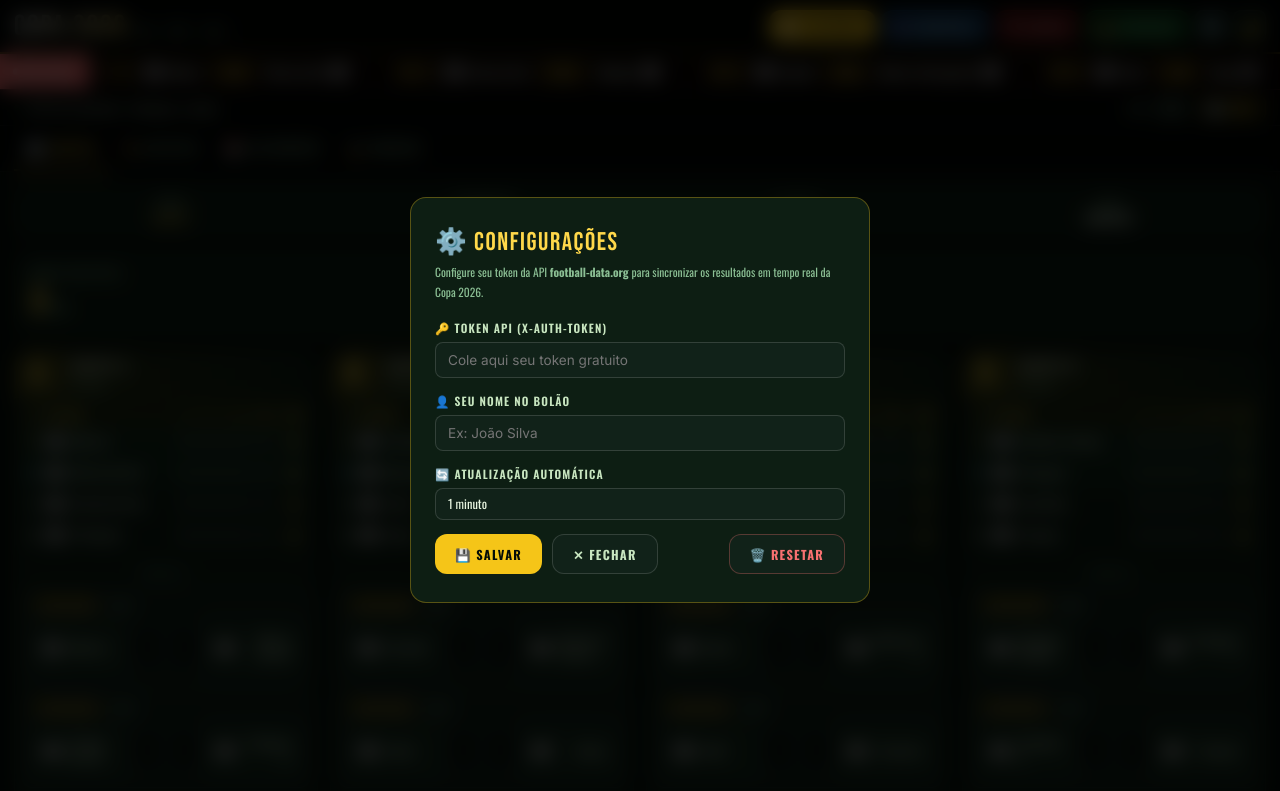
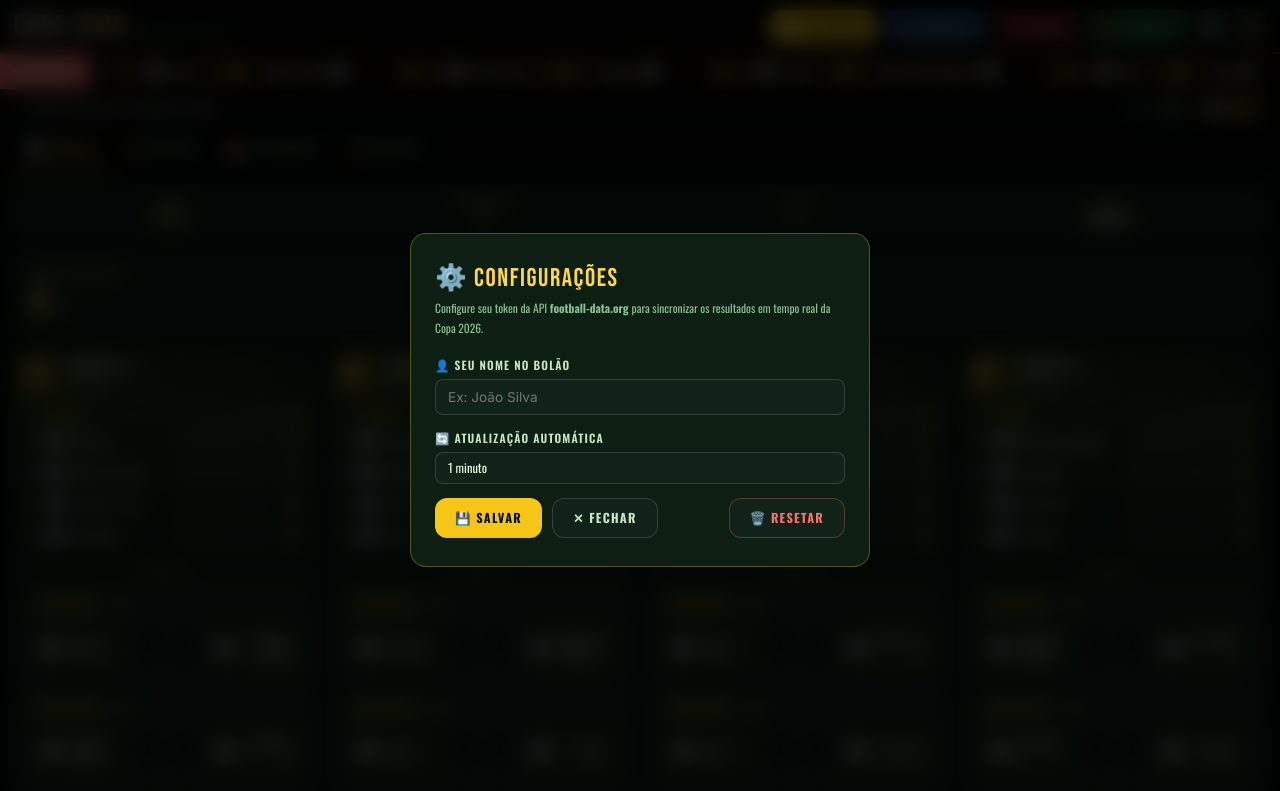
Before and after one commit to superatacadocristal-gif/bolao-api, a website: page index.html in a window 1280 px wide. Shown: the top 791 px of the page. Drawn offline with nearby package versions, Linux system fonts and the light colour scheme; grey boxes are pictures that could not be loaded.

Commit message:
Update index.html

```diff
--- a/index.html
+++ b/index.html
@@ -349,12 +349,6 @@ header{height:var(--head);background:rgba(3,7,5,.97);border-bottom:2px solid var
    </div>
    <div class="cfg-row">
     <label class="cfg-lbl">
-     🔑 Token API (X-Auth-Token)
-    </label>
-    <input class="cfg-inp" id="cfg-token" type="password" placeholder="Cole aqui seu token gratuito">
-   </div>
-   <div class="cfg-row">
-    <label class="cfg-lbl">
      👤 Seu nome no bolão
     </label>
     <input class="cfg-inp" id="cfg-name" placeholder="Ex: João Silva">
```
